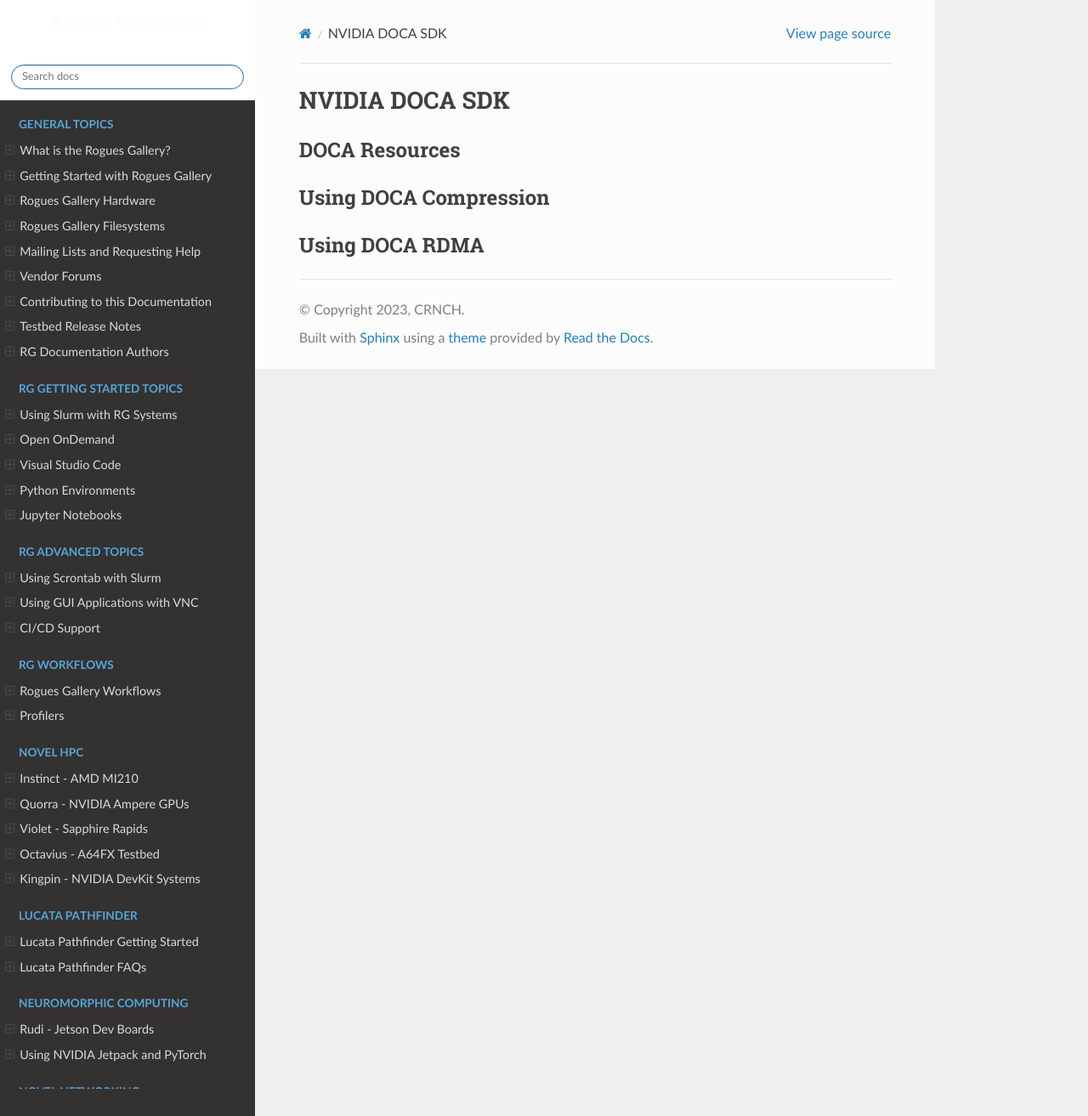
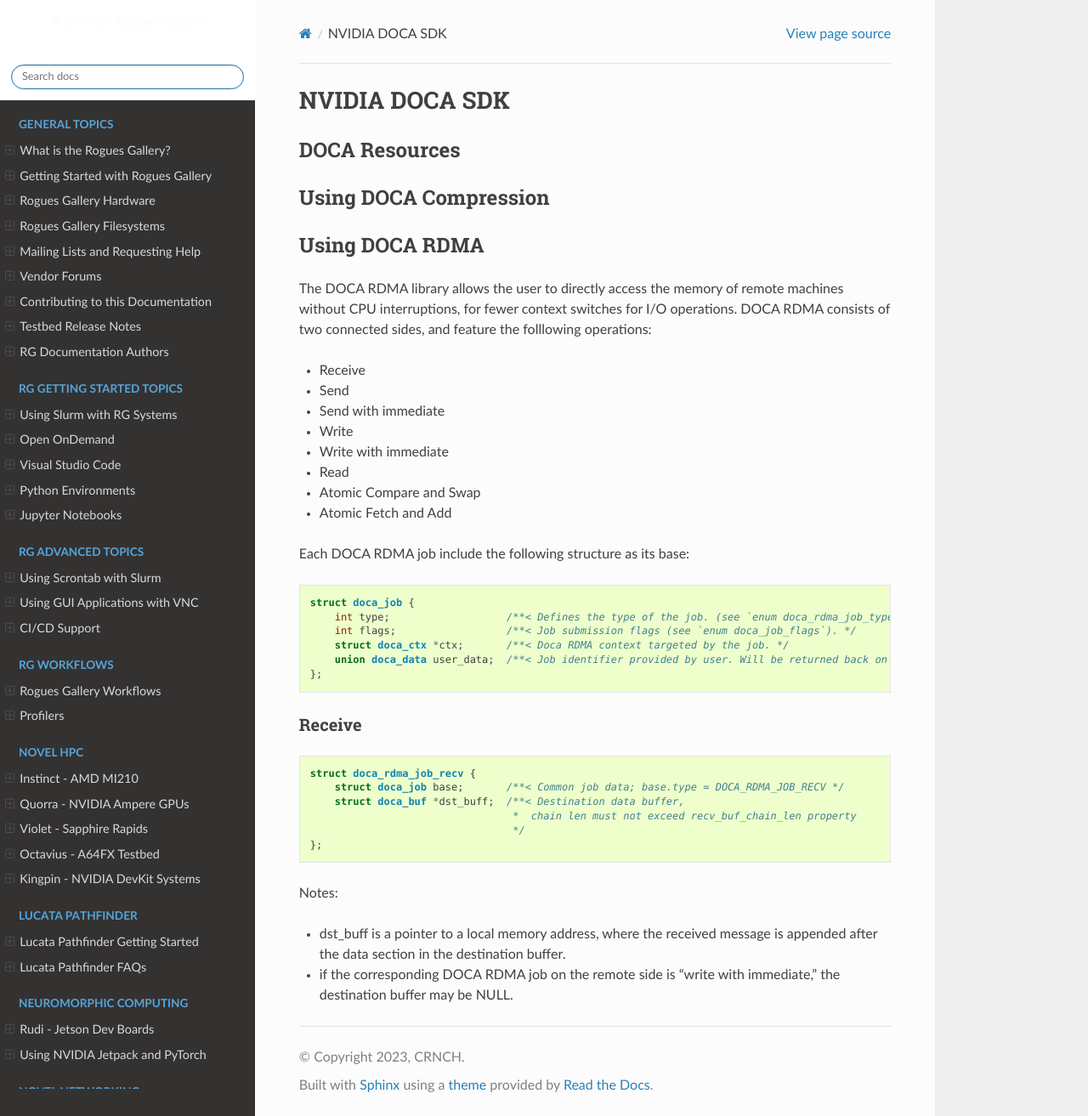
Before and after one commit to gt-crnch-rg/read-the-docs, a Sphinx documentation site: the page built from docs/networking/nvidia-doca-sdk.rst, in a window 1280 px wide and 1313 px high. Shown: the whole window at 85% size. Built offline with Sphinx 7.4.7 and the Read the Docs theme 2.0.0, drawn with Linux system fonts in a browser that asks for light colours; pages that are not in the unit, such as notebooks, are missing from menus.

Commit message:
Partial DOCA RDMA documentation update

```diff
--- a/docs/networking/nvidia-doca-sdk.rst
+++ b/docs/networking/nvidia-doca-sdk.rst
@@ -10,3 +10,44 @@
 
 Using DOCA RDMA
 ---------------
+The DOCA RDMA library allows the user to directly access the memory of remote machines without CPU interruptions, for fewer context switches for I/O operations. DOCA RDMA consists of two connected sides, and feature the folllowing operations:
+
+* Receive
+* Send
+* Send with immediate
+* Write
+* Write with immediate
+* Read
+* Atomic Compare and Swap
+* Atomic Fetch and Add
+
+
+
+Each DOCA RDMA job include the following structure as its base:
+
+.. code-block:: cpp
+
+  struct doca_job {
+      int type;                   /**< Defines the type of the job. (see `enum doca_rdma_job_types`) */
+      int flags;                  /**< Job submission flags (see `enum doca_job_flags`). */
+      struct doca_ctx *ctx;       /**< Doca RDMA context targeted by the job. */
+      union doca_data user_data;  /**< Job identifier provided by user. Will be returned back on completion. */
+  };
+
+_______
+Receive
+_______
+
+.. code-block:: cpp
+
+  struct doca_rdma_job_recv {
+      struct doca_job base;       /**< Common job data; base.type = DOCA_RDMA_JOB_RECV */
+      struct doca_buf *dst_buff;  /**< Destination data buffer,
+                                   *  chain len must not exceed recv_buf_chain_len property
+                                   */
+  };
+
+Notes:
+
+* dst_buff is a pointer to a local memory address, where the received message is appended after the data section in the destination buffer.
+* if the corresponding DOCA RDMA job on the remote side is "write with immediate," the destination buffer may be NULL.
```
